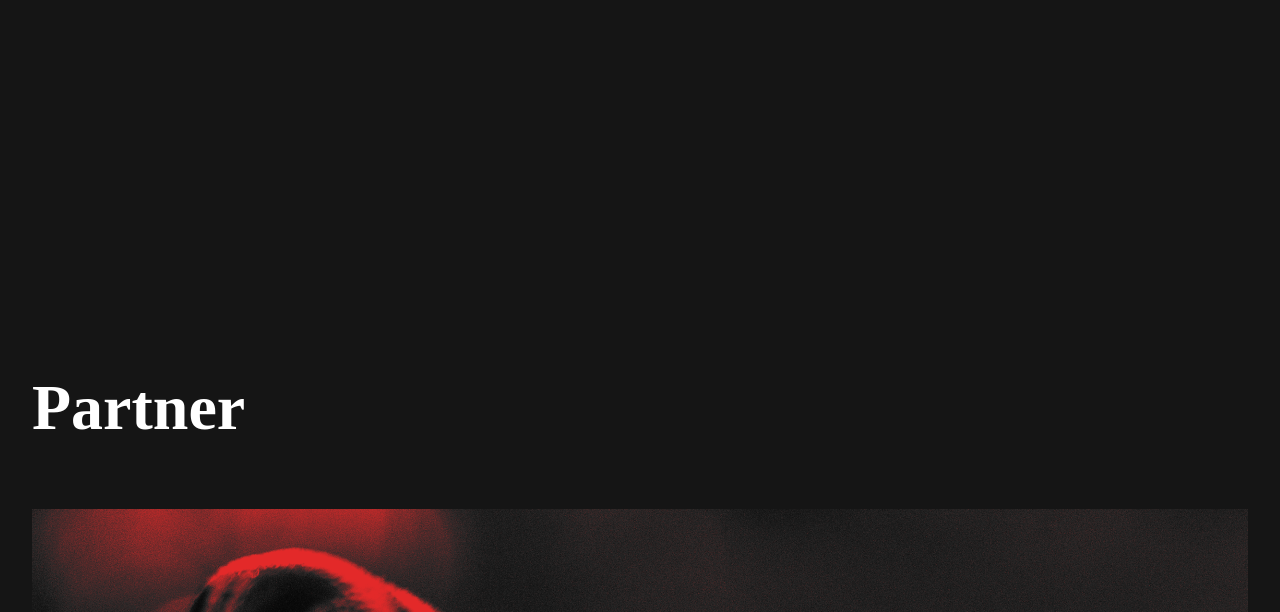
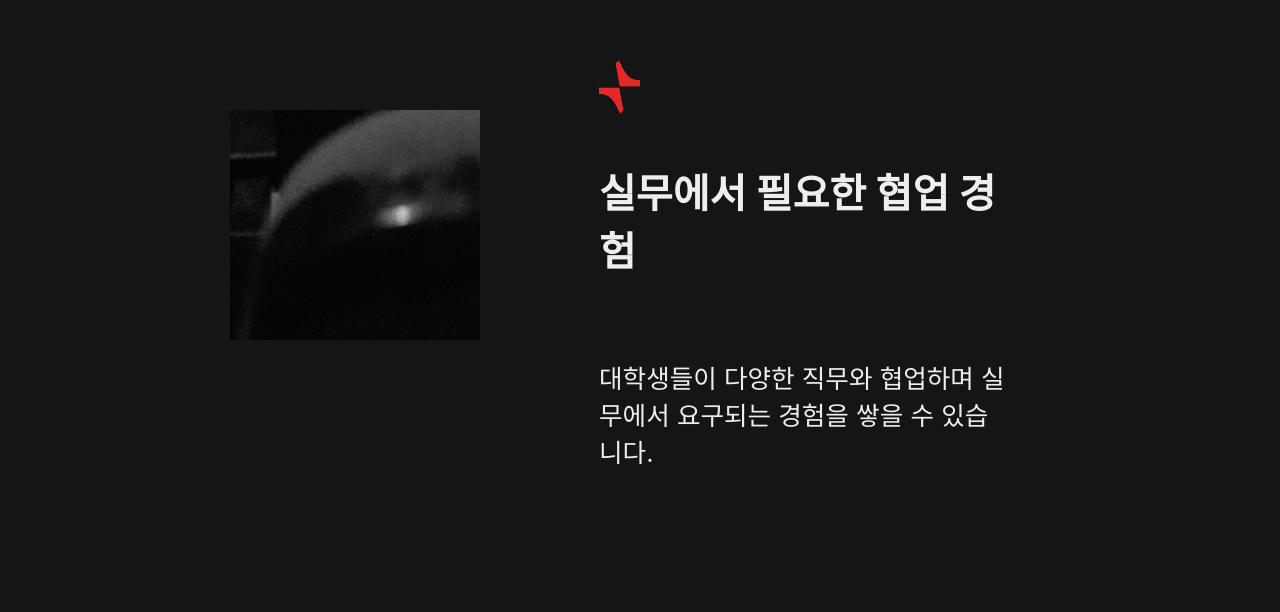
Before and after one commit to Sequence-Front/sequence, a React (Create React App) app: page / in a window 1280 px wide. Shown: the part 7330-7942 px from the top of the page. Built offline with nearby package versions, Linux system fonts and the light colour scheme.

Commit message:
'width-64%'

```diff
--- a/src/main/page/Benefit.tsx
+++ b/src/main/page/Benefit.tsx
@@ -9,12 +9,10 @@ import Logo from "../../asset/image/MainLogo.png"
 const Container = styled.div`
   display: flex;
   position: relative;
-  width: 75%;
+  width: 64%;
   margin : 0 auto;
-  margin-left : 18%;
-  margin-right: 7%;
   flex-direction: column;
-  @media (max-width: 1290px) {
+  @media (max-width: 800px) {
     width: 100%;
     margin: 0 auto;
   }
@@ -28,7 +26,7 @@ const BenefitContainer = styled.div`
   flex-direction: row;
   justify-content: space-between;
 
-  @media (max-width: 1290px) {
+  @media (max-width: 800px) {
     flex-direction: column;
     align-items: center;
     margin-top: 0;
@@ -43,7 +41,7 @@ const BenefitImg = styled.img`
   max-height: 1400px;
   object-fit: contain;
 
-  @media (max-width: 1290px) {
+  @media (max-width: 800px) {
     align-items: flex-end;
   }
 `
@@ -54,7 +52,7 @@ const BenefitPartContainer = styled.div`
   flex-direction: column;
   margin-right: 5%;
 
-  @media (max-width: 1290px) {
+  @media (max-width: 800px) {
     width: 100%;
     margin-right: 0;
     margin-top: 2rem;
@@ -68,7 +66,7 @@ const BenefitPartLogo = styled.img`
   margin-top: 10rem;
   align-self: flex-start;
 
-  @media (max-width: 1290px) {
+  @media (max-width: 800px) {
     display: none;
   }
 `
@@ -81,7 +79,7 @@ const BottomContainer = styled.div`
   justify-content: flex-end;
   flex-grow: 1;
 
-  @media (max-width: 1290px) {
+  @media (max-width: 800px) {
     margin-top: 1rem;
     align-items: center;
     justify-content: center;
@@ -97,7 +95,7 @@ const BenefitPartTitle = styled.div`
   align-items: flex-start;
   justify-content: flex-end;
 
-  @media (max-width: 1290px) {
+  @media (max-width: 800px) {
     justify-content: flex-start;
   }
 `
@@ -112,7 +110,7 @@ const BenefitPartContent = styled.div`
   word-wrap: break-word;
   justify-content: flex-end;
 
-  @media (max-width: 1290px) {
+  @media (max-width: 800px) {
     text-align: start;
     justify-content: flex-start;
   }
--- a/src/main/page/Experience.tsx
+++ b/src/main/page/Experience.tsx
@@ -8,9 +8,8 @@ import LogoS from "../../asset/image/LogoS.png"
 import MainPageTitle from "../component/MainPageTitle";
 
 const Container = styled.div`
-    width: 100%;
+    width: 64%;
     background-color: #151515;
-    max-width: 1216px;
     margin: 0 auto;
 `;
 
--- a/src/main/page/Partner.tsx
+++ b/src/main/page/Partner.tsx
@@ -6,8 +6,7 @@ import MainPageTitle from '../component/MainPageTitle';
 const Container = styled.div`
   display: flex;
   flex-direction: column;
-  width: 100%;
-  max-width: 1216px;
+  width: 64%;
   margin: 0 auto;
   background-color: #151515;
 `;
```
